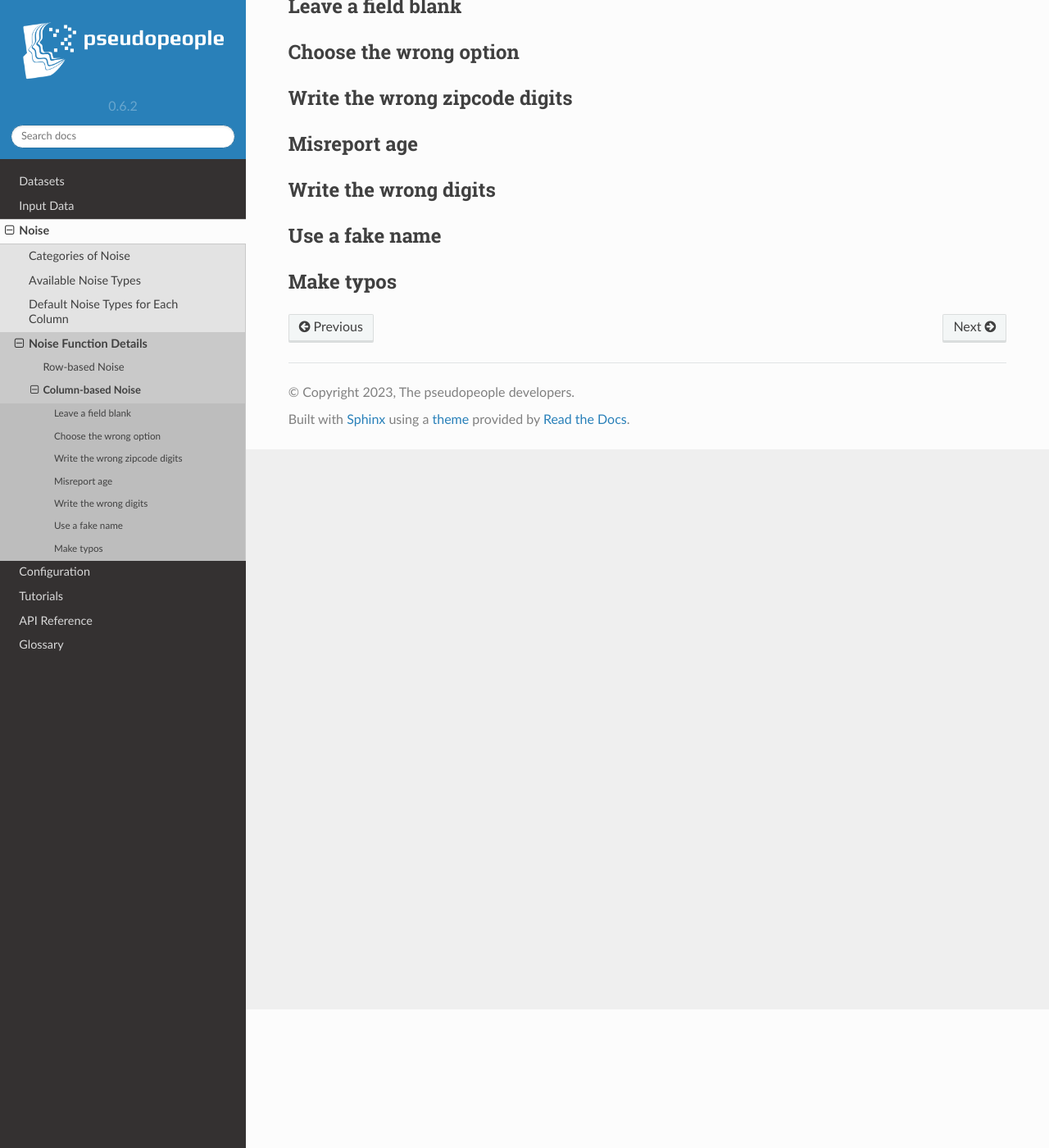
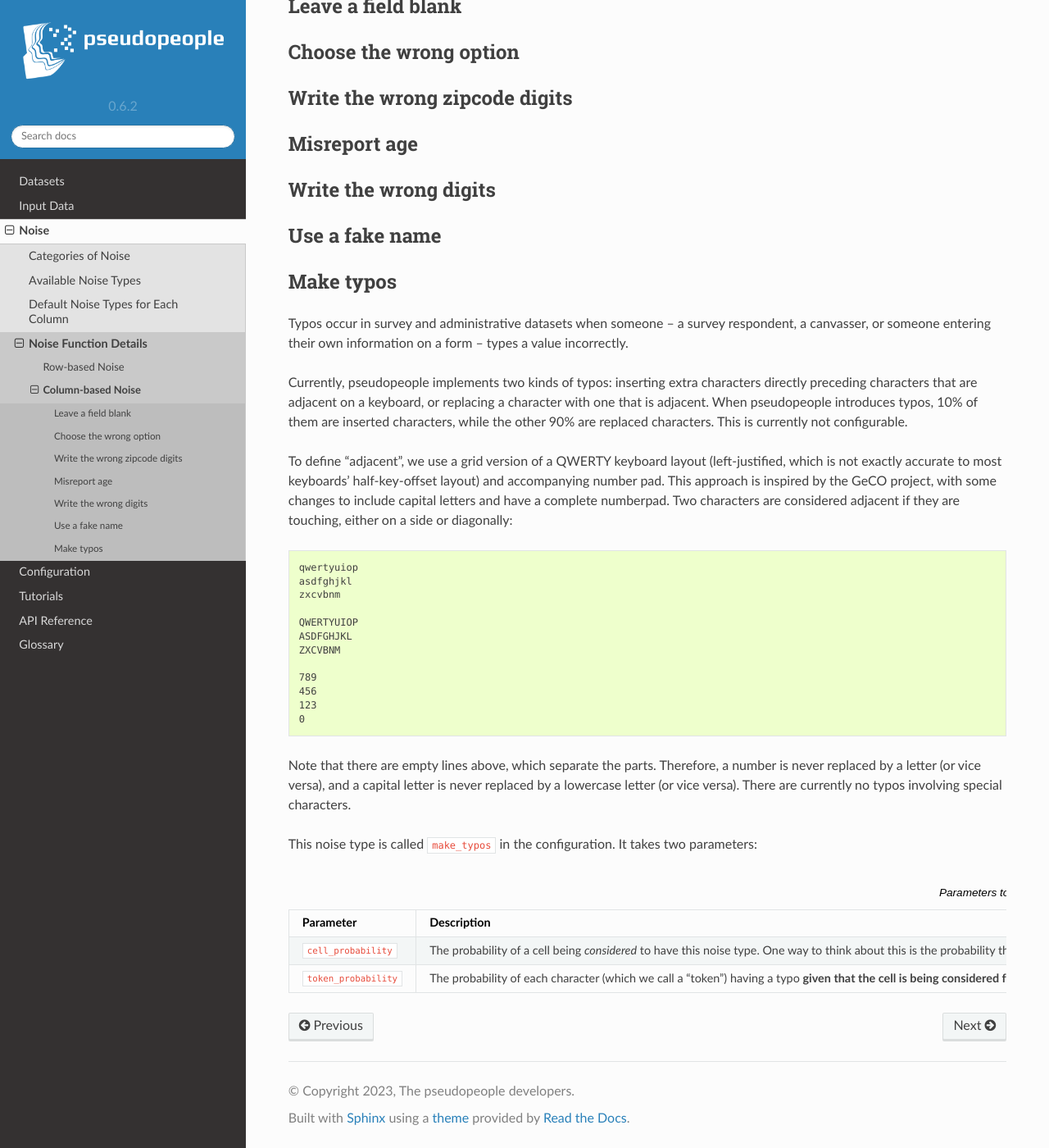
Before and after one commit to ihmeuw/pseudopeople, a Sphinx documentation site: the page built from docs/source/noise/column_noise.rst, in a window 1280 px wide and 1400 px high, scrolled down 169 px. Shown: the whole window at 82% size. Built offline with Sphinx 7.4.7 and the Read the Docs theme 2.0.0, drawn with Linux system fonts in a browser that asks for light colours.

Commit message:
Document the "Make typos" noise type

```diff
--- a/docs/source/noise/column_noise.rst
+++ b/docs/source/noise/column_noise.rst
@@ -24,3 +24,55 @@ Use a fake name
 
 Make typos
 ----------
+
+Typos occur in survey and administrative datasets when someone -- a survey respondent, a canvasser,
+or someone entering their own information on a form -- types a value incorrectly.
+
+Currently, pseudopeople implements two kinds of typos: inserting extra characters
+directly preceding characters that are adjacent on a keyboard, or replacing a character with one that is adjacent.
+When pseudopeople introduces typos, 10% of them are inserted characters, while the other 90% are replaced characters.
+This is currently not configurable.
+
+To define "adjacent", we use a grid version of a QWERTY keyboard layout
+(left-justified, which is not exactly accurate to most keyboards' half-key-offset layout) and accompanying number pad.
+This approach is inspired by the GeCO project, with some changes to include capital letters and have a complete numberpad.
+Two characters are considered adjacent if they are touching, either on a side or diagonally:
+
+.. code-block:: text
+
+  qwertyuiop
+  asdfghjkl
+  zxcvbnm
+
+  QWERTYUIOP
+  ASDFGHJKL
+  ZXCVBNM
+
+  789
+  456
+  123
+  0
+
+Note that there are empty lines above, which separate the parts.
+Therefore, a number is never replaced by a letter (or vice versa), and a capital letter is never replaced by a lowercase letter (or vice versa).
+There are currently no typos involving special characters.
+
+This noise type is called :code:`make_typos` in the configuration. It takes two parameters:
+
+.. list-table:: Parameters to the leave_blank noise type
+  :widths: 1 5 1
+  :header-rows: 1
+
+  * - Parameter
+    - Description
+    - Default
+  * - :code:`cell_probability`
+    - The probability of a cell being *considered* to have this noise type.
+      One way to think about this is the probability that a value is typed carelessly.
+      Whether or not there are actually any errors depends on the next parameter.
+    - 0.01 (1%)
+  * - :code:`token_probability`
+    - The probability of each character (which we call a "token") having a typo
+      **given that the cell is being considered for this noise type**.
+      One way to think about this is the probability of an typo on any given character when the value is being typed carelessly.
+    - 0.1 (10%)
```
